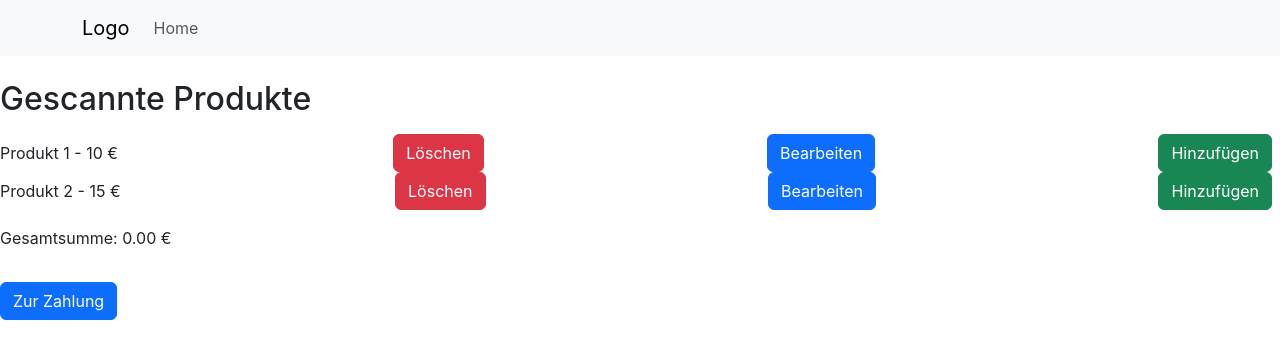
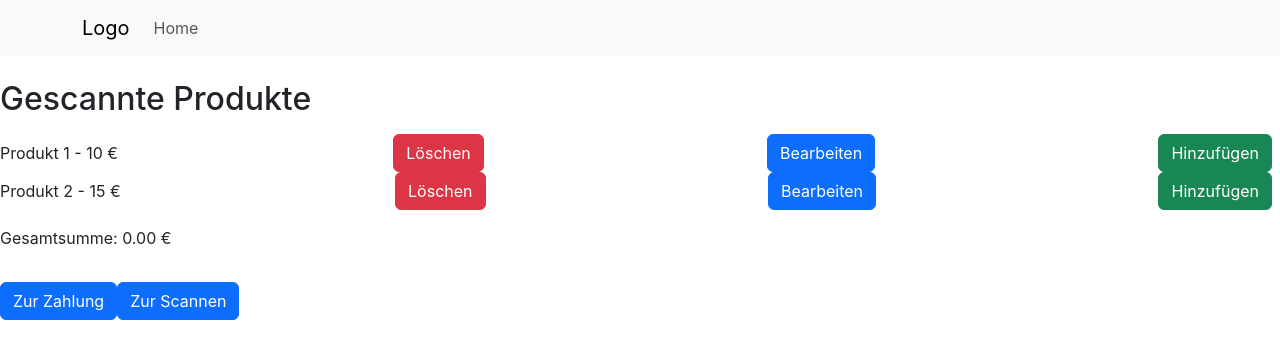
Before and after one commit to kreemdaada/QRCode, a React (Create React App) app: page /gescannteproduktelist in a window 1280 px wide. Shown: the top 358 px of the page. Built offline with nearby package versions, Linux system fonts and the light colour scheme.

Commit message:
neue-btnLink

```diff
--- a/src/gescannteproduktelist/GescannteProdukteList.jsx
+++ b/src/gescannteproduktelist/GescannteProdukteList.jsx
@@ -114,6 +114,9 @@ const GescannteProdukteList = ({ gescannteProdukte, onDelete, onEdit, onAdd, onS
               <Link to="/zahlen" className="btn btn-primary mt-3">
                   Zur Zahlung
               </Link>
+              <Link to="/kamera" className="btn btn-primary mt-3">
+                  Zur Scannen
+              </Link>
           </div></>
   );
 };
```
